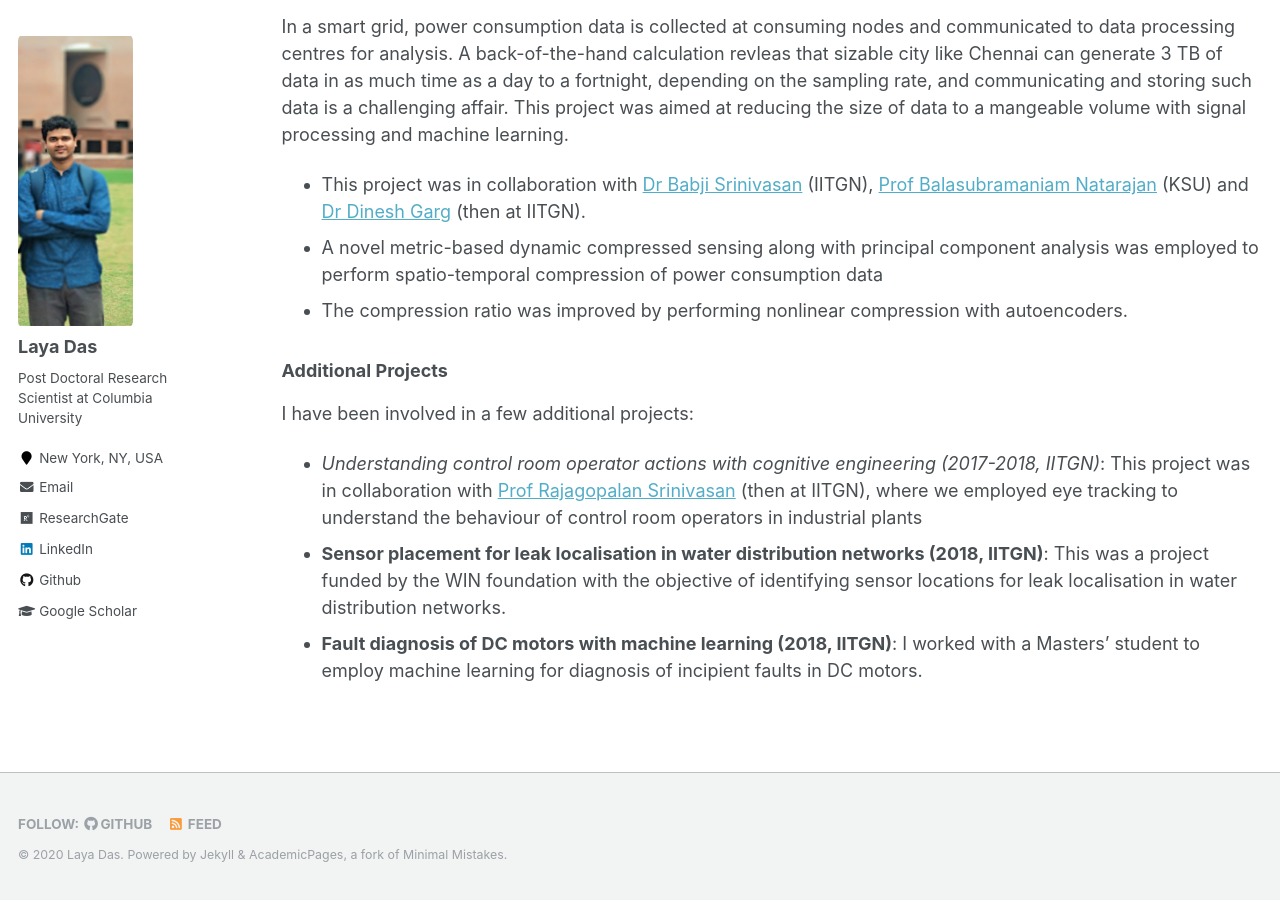
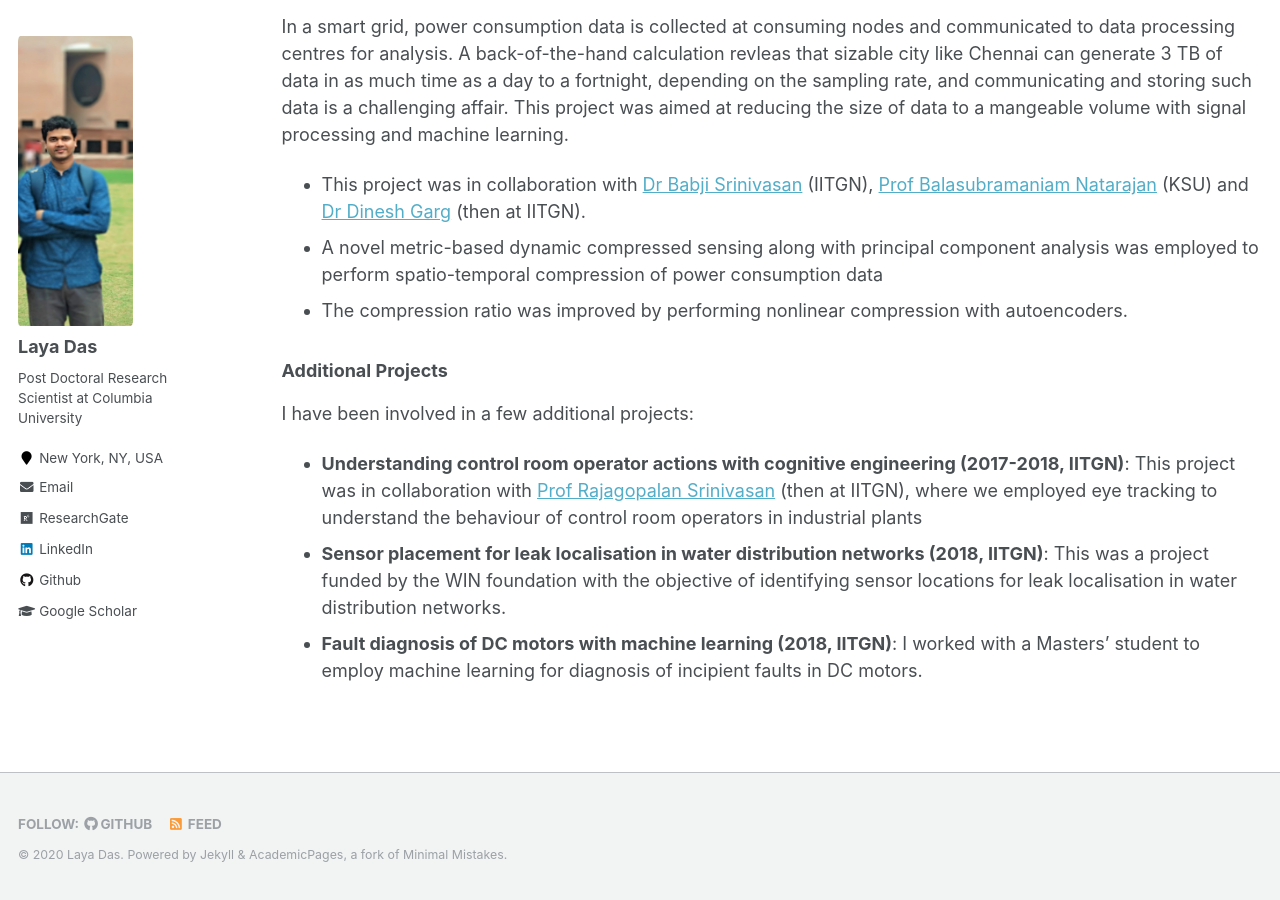
Before and after one commit to layadas/layadas.github.io, a Jekyll site: the page built from _pages/research.md, in a window 1280 px wide and 900 px high, scrolled down 1663 px. Built offline with Jekyll 4.4.1, drawn with Linux system fonts in a browser that asks for light colours.

```diff
--- a/_pages/research.md
+++ b/_pages/research.md
@@ -62,7 +62,7 @@ This project was aimed at reducing the size of data to a mangeable volume with s
 
 ### Additional Projects
 I have been involved in a few additional projects:
-- *Understanding control room operator actions with cognitive engineering (2017-2018, IITGN)*: This project was in collaboration with
+- **Understanding control room operator actions with cognitive engineering (2017-2018, IITGN)**: This project was in collaboration with
 [Prof Rajagopalan Srinivasan](https://che.iitm.ac.in/?page_id=457) (then at IITGN), where we employed eye tracking to understand the behaviour of control room operators in industrial
 plants
 - **Sensor placement for leak localisation in water distribution networks (2018, IITGN)**: This was a project funded by the WIN foundation with the objective of identifying sensor
```
